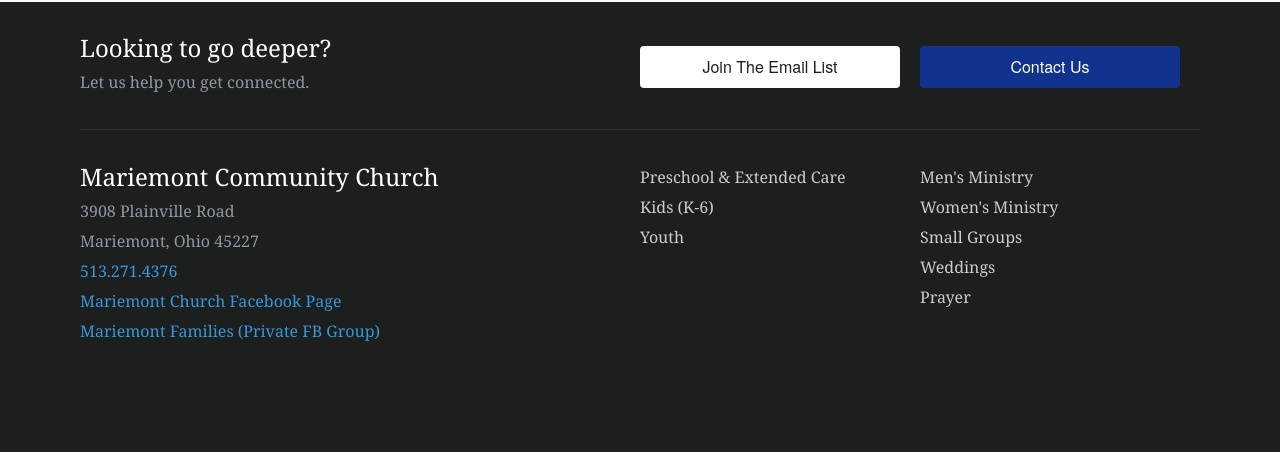
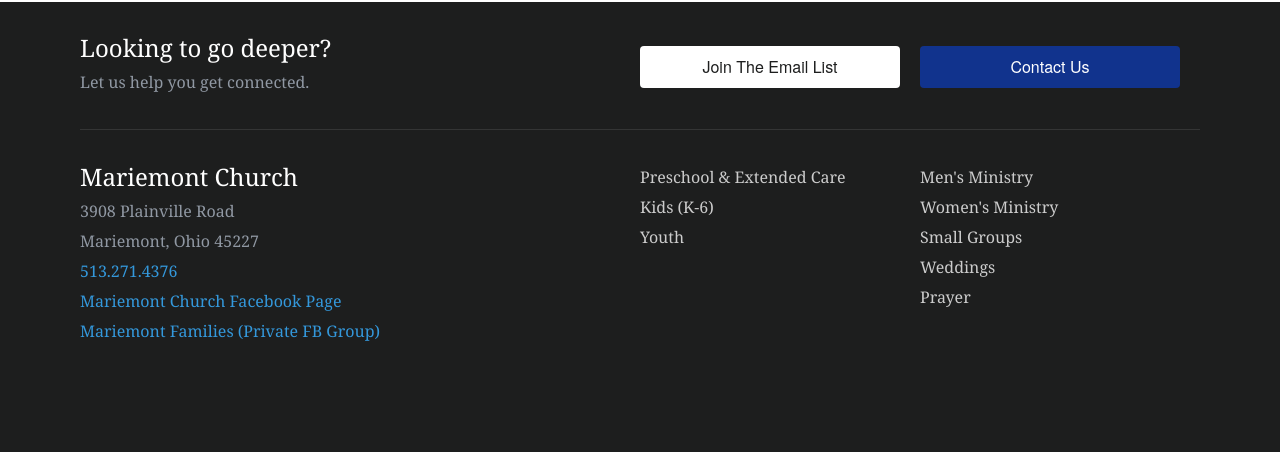
Before and after one commit to lukemoderwell/mariemont, a Jekyll site: the page built from frontpage.md, in a window 1280 px wide. Shown: the part 1868-2320 px from the top of the page. Built offline with Jekyll 4.4.1, drawn with Linux system fonts in a browser that asks for light colours; nearby versions of some CDN libraries.

Commit message:
remove community from MCC name

```diff
--- a/_includes/footer.html
+++ b/_includes/footer.html
@@ -13,7 +13,7 @@
 	      </section>
 	      <section class="footer-main cf">
 	      	<div class="footer-main-title">
-	      		<h2>Mariemont Community Church</h2>
+	      		<h2>Mariemont Church</h2>
 	      		<address>3908 Plainville Road</address>
 	      		<address>Mariemont, Ohio 45227</address>
 	      		<a href="tel:5132714376">513.271.4376</a>
```
